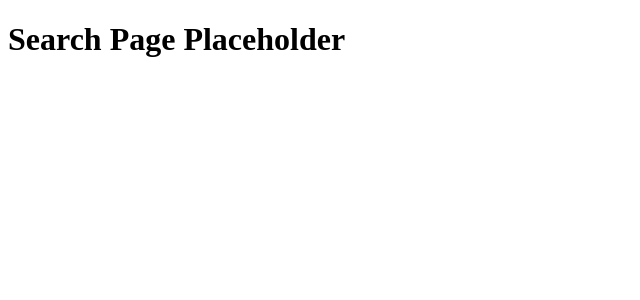
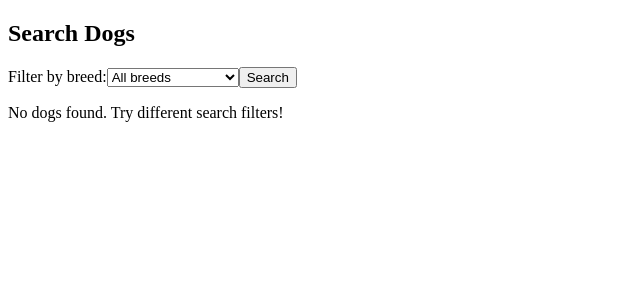
Before and after one commit to dkinsell/fetch, a React (Vite) app in the folder client/: page /search in a window 1280 px wide. Shown: the top 300 px of the page, without its empty margins (0-640 px from the left). Built offline with nearby package versions, Linux system fonts and the light colour scheme.

Commit message:
adds skeleton search logic to search page with mock data for testing

```diff
--- a/client/src/App.tsx
+++ b/client/src/App.tsx
@@ -1,16 +1,13 @@
 import { Route, Routes } from "react-router-dom";
 import { FC } from "react";
 import LoginPage from "./pages/Login/LoginPage";
+import SearchPage from "./pages/Search/SearchPage";
 
-const SearchPagePlaceholder: FC = () => {
-  return <h1>Search Page Placeholder</h1>;
-};
-
-const App = () => {
+const App: FC = () => {
   return (
     <Routes>
       <Route path="/login" element={<LoginPage />} />
-      <Route path="/search" element={<SearchPagePlaceholder />} />
+      <Route path="/search" element={<SearchPage />} />
     </Routes>
   );
 };
--- a/client/src/pages/Search/SearchPage.tsx
+++ b/client/src/pages/Search/SearchPage.tsx
@@ -0,0 +1,59 @@
+import { FC, useState } from "react";
+
+interface Dog {
+  id: string;
+  name: string;
+  breed: string;
+}
+
+const SearchPage: FC = () => {
+  const [breed, setBreed] = useState("");
+  const [dogs, setDogs] = useState<Dog[]>([]);
+
+  const handleSearch = () => {
+    console.log(`Searching for dogs. Current breed: ${breed}`);
+
+    const mockDogs: Dog[] = [
+      { id: "1", name: "Buddy", breed: "Labrador" },
+      { id: "2", name: "Max", breed: "Labrador" },
+      { id: "3", name: "Bella", breed: "German Shepherd" },
+    ];
+
+    const filtered = breed
+      ? mockDogs.filter((dog) => dog.breed === breed)
+      : mockDogs;
+
+    setDogs(filtered);
+  };
+  return (
+    <div>
+      <h2>Search Dogs</h2>
+      <label htmlFor="breed-select">Filter by breed:</label>
+      <select
+        id="breed-select"
+        value={breed}
+        onChange={(e) => setBreed(e.target.value)}
+      >
+        <option value="">All breeds</option>
+        <option value="Labrador">Labrador</option>
+        <option value="German Shepherd">German Shepherd</option>
+      </select>
+      <button onClick={handleSearch}>Search</button>
+
+      <div>
+        {dogs.length === 0 ? (
+          <p>No dogs found. Try different search filters!</p>
+        ) : (
+          dogs.map((dog) => (
+            <div key={dog.id}>
+              <h3>{dog.name}</h3>
+              <p>Breed: {dog.breed}</p>
+            </div>
+          ))
+        )}
+      </div>
+    </div>
+  );
+};
+
+export default SearchPage;
```
